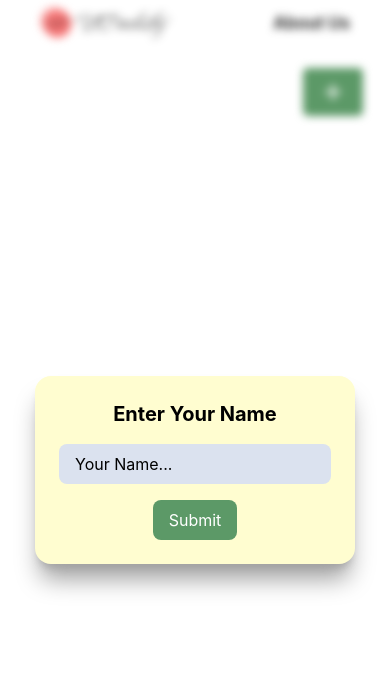
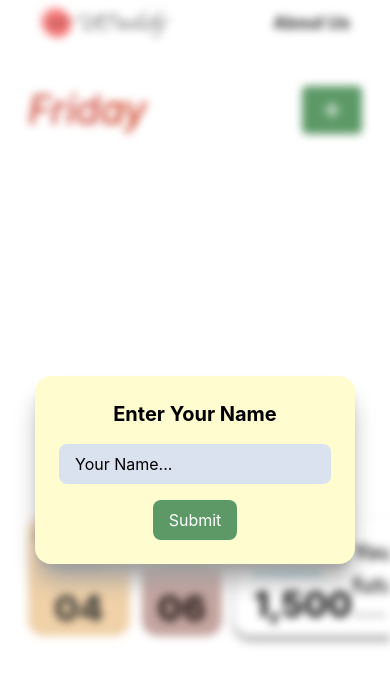
Before and after one commit to Muhammad-Uzair-2611/Utaskify, a React (Vite) app: page / in a window 390 px wide. Shown: the top 684 px of the page. Built offline with nearby package versions, Linux system fonts and the light colour scheme.

Commit message:
Work on Design

```diff
--- a/src/components/Addtask.jsx
+++ b/src/components/Addtask.jsx
@@ -8,7 +8,6 @@ import SplitText from "./SplitText";
 import ShinyText from "./ShinyText";
 import UserInfo from "./UserInfo";
 import { useForm } from "react-hook-form";
-import { form } from "framer-motion/client";
 
 const Addtask = () => {
   //*States & Refs
@@ -18,18 +17,22 @@ const Addtask = () => {
   const [show, setIsShow] = useState(false);
   const [showFinished, setShowfinished] = useState(true);
   const taskRef = useRef(null);
+
+  //*Variables
+  let date = new Date();
+  let month = date.getMonth() + 1;
+  let day = date.getDate();
+  let year = date.getFullYear();
+  let dayName = date.toLocaleDateString("en-US", { weekday: "long" });
+
+  //*Constants
   const {
     register,
     handleSubmit,
     formState: { errors },
   } = useForm();
-  //*Variables
-
-  let date = new Date();
-  let month = date.getMonth() + 1;
-  let day = date.getDate();
-  let year = date.getFullYear();
-  let dayName = date.toLocaleDateString("en-US", { weekday: "long" });
+  const isVisible = localStorage.getItem("isVisible");
+  const userName = localStorage.getItem("name") || "Anonymous";
   const fullDate = `${month}/${day}/${year}`;
 
   //*Effects
@@ -58,7 +61,7 @@ const Addtask = () => {
     localStorage.setItem("todos", JSON.stringify(todos));
   };
 
-  const handleKeyPress = (e) => {
+  const handleKeyDown = (e) => {
     e.key == "Enter" && handleAdd();
   };
 
@@ -127,8 +130,6 @@ const Addtask = () => {
   const showAll = () => {
     setIsShow(!show);
   };
-  const isVisible = localStorage.getItem("isVisible");
-  const userName = localStorage.getItem("name") || "Anonymous";
 
   return (
     <>
@@ -138,17 +139,17 @@ const Addtask = () => {
       ) : (
         <div
           className={`${isVisible ? "" : "blur-xs"}
-           heading p-2 mt-5 flex sm:justify-center items-center font-bold text-4xl text-black`}
+           heading p-2 px-4 sm:px-2 mt-5 flex flex-col sm:flex-row sm:justify-center sm:items-center items-start font-bold text-4xl text-black`}
         >
           <SplitText
             text={`Hello, ${userName},`}
-            className="font-bold text-[25px] sm:text-4xl"
+            className="font-bold text-[30px] mb-2 sm:mb-0 sm:text-4xl"
           />
           <ShinyText
             text="Start planning today!"
             disabled={false}
             speed={3}
-            className="custom-class text-[25px] sm:text-4xl"
+            className="shiny-text-white_Black text-[25px] sm:text-4xl"
           />
         </div>
       )}
@@ -156,12 +157,11 @@ const Addtask = () => {
         <div
           className={`${
             isVisible ? "" : "blur-xs"
-          }  container sm:w-[96vw] w-full  sm:rounded-[5px]  h-screen sm:mt-5 overflow-y-auto relative  overflow-visible transition-all`}
+          }  container sm:w-[96vw] w-full  sm:rounded-[5px]  h-auto sm:mt-5 overflow-y-hidden relative  overflow-visible transition-all px-3 sm:px-0`}
         >
-          {/* <section className="sticky z-10 top-11 line w-full h-0.5 bg-[#E6A157] "></section> */}
           <form onSubmit={handleSubmit(() => handleAdd)}>
-            <div className="w-full flex my-5 gap-x-2 justify-center items-center">
-              <div className="flex flex-col relative">
+            <div className=" flex sm:justify-center sm:gap-x-2 justify-between items-center p-4 mt-4 sm:mt-0 sm:px-0 ">
+              <div className="sm:flex flex-col relative hidden">
                 <input
                   {...register("title", {
                     maxLength: { value: 25, message: "Title is too long" },
@@ -169,7 +169,7 @@ const Addtask = () => {
                   value={title}
                   onChange={handleTitle}
                   type="text"
-                  className="bg-[#DBE2EF] h-12 p-2 outline-0 rounded-[5px] hidden sm:block"
+                  className="bg-[#DBE2EF] h-12 p-2 outline-0 rounded-[5px] "
                   placeholder="Title (optional)"
                 />
                 {errors.title && (
@@ -178,26 +178,30 @@ const Addtask = () => {
                   </span>
                 )}
               </div>
-              <div className="flex flex-col relative w-2/3">
+              <div className="flex-col relative w-2/3 hidden sm:flex">
                 <input
                   {...register("task", {
                     maxLength: { value: 78, message: "Task is to Long" },
                   })}
                   value={todo}
                   onChange={handleDesc}
+                  onKeyDown={handleKeyDown}
                   type="text"
-                  className="bg-[#DBE2EF] p-2 h-12 outline-0  rounded-[5px] hidden sm:block "
+                  className="bg-[#DBE2EF] p-2 h-12 outline-0  rounded-[5px]  "
                   placeholder="Detail of the Task"
                 />
                 {errors.task && (
-                  <span className="text-red-500 font-semibold text-sm absolute -bottom-6">
+                  <span className="text-red-500  font-semibold text-sm absolute -bottom-6">
                     Task is too Long
                   </span>
                 )}
               </div>
-              {/* <span className="text-5xl playwrite-it-moderna text-red-500">
-              {dayName}
-            </span> */}
+              <ShinyText
+                text={dayName}
+                disabled={false}
+                speed={3}
+                className="shiny-text-white_Red text-[40px] italic block sm:hidden"
+              />
               <button
                 onClick={handleAdd}
                 className="flex justify-center items-center bg-[#5C9967] h-12 p-2 text-white rounded-[5px] w-15 cursor-pointer transform hover:scale-103 transition-all hover:bg-[#4A7D54] text-xl"
@@ -206,42 +210,36 @@ const Addtask = () => {
               </button>
             </div>
           </form>
-          {/* <span className="text-[#2D2D2D] mx-8 ">
-          <input
-            type="checkbox"
-            checked={showFinished}
-            onChange={toggleCheckbox}
-            className="accent-[#ff931f]"
-          />{" "}
-          Show Finished Tasks
-        </span> */}
-
           <div
             ref={taskRef}
-            className="grid grid-cols-2 gap-3 p-4 overflow-hidden h-90 custom-scrollbar"
+            className="grid sm:grid-cols-2 grid-cols-1 gap-3 p-4 overflow-hidden h-90 custom-scrollbar"
           >
             {todos.map((item) => {
               return (
                 <div
                   key={item.id}
-                  className="bg-[#F0D1A8] h-40 rounded-[5px] w-full flex justify-between items-center py-2 px-3 border-b-2 border-[#E6A157] text-[#2D2D2D] relative "
+                  className="bg-[#F0D1A8] h-40 sm:rounded-[5px] rounded-xl w-full flex justify-between items-center py-2 sm:px-3 pr-2 pl-5 sm:shadow-lg  text-[#2D2D2D] relative "
                 >
                   {item.Iscompleted ? (
-
-                    <div className="w-full h-full absolute left-0 flex justify-center items-center flex-col gap-y-1 font-bold text-3xl text-[#3A3A36]">
+                    <div className="w-full h-full absolute left-0 flex justify-center items-center flex-col gap-y-1 font-bold md:text-3xl text-2xl text-[#3A3A36]">
                       Completed
                       <button
-                        className="px-2 py-1 text-white cursor-pointer
-                       bg-[#5C9967] rounded-lg text-lg hover:bg-[#4A7D54]"
+                        onClick={handleCheckbox}
+                        id={item.id}
+                        className="px-2 md:font-semibold font-medium py-1 text-white cursor-pointer
+                       bg-[#5C9967] rounded-lg md:text-lg text-[15px] hover:bg-[#4A7D54]"
                       >
                         Undo
                       </button>
+                      <span className="md:text-2xl text-lg font-medium">
+                        Complete Date:{item.date}
+                      </span>
                     </div>
                   ) : (
                     <>
                       <div className="h-full w-4/4 flex flex-col justify-between  ">
                         <div className=" flex flex-col  h-full">
-                          <span className="title text-3xl font-bold text-[#3A3A36]">
+                          <span className="title md:text-3xl text-2xl font-bold text-[#3A3A36]">
                             {item.title}
                           </span>
 
@@ -299,17 +297,43 @@ const Addtask = () => {
               );
             })}
           </div>
-
           {todos.length >= 5 && (
-            <div className="flex justify-center sticky bottom-0 p-2 w-full">
+            <div className="flex justify-center items-center p-2 w-full">
               <button
-                className="bg-[#5C9967] text-[white] rounded-[10px] px-2 py-3 font-bold cursor-pointer transform hover:scale-102 hover:bg-[#4A7D54] transition-all"
+                className=" text-[#3A3A36] text-lg px-2 py-3 font-bold cursor-pointer transform hover:scale-102  transition-all"
                 onClick={showAll}
               >
                 {show ? "Show Less" : "Show All"}
               </button>
             </div>
           )}
+          <div className="px-4 flex mb-10 gap-x-3">
+            <div className="comTask w-30 flex-col rounded-2xl bg-[#F0D1A8] p-2 flex  justify-between items-center text-[#3A3A36]">
+              <span className=" text-center font-bold">Completed Tasks</span>
+              <span className="text-4xl font-extrabold">04</span>
+            </div>
+            <div className="penTask w-30 flex-col rounded-2xl bg-[#C4A49F] p-2 flex  justify-between items-center text-[#291e1a]">
+              <span className=" text-center font-bold">Pending Tasks</span>
+              <span className="text-4xl font-extrabold">06</span>
+            </div>
+            <div className="totTask flex justify-between w-[80%] bg-white  rounded-2xl px-5 py-3 shadow-md shadow-neutral-500 items-center">
+              <div className="flex  h-full flex-col">
+                <span className="font-semibold text-[#30a1c4] text-lg">
+                  Tasks created
+                </span>
+                <span className="text-4xl font-bold">1,500</span>
+              </div>
+              <div className="max-w-90  max-h-20 overflow-clip">
+                <ShinyText
+                  text="Your future is created by what you do today, not tomorrow not tomorrow"
+                  disabled={false}
+                  speed={3}
+                  className="shiny-text-white_Black text-[22px] font-bold"
+                />
+                <span className="text-[22px] font-bold text-[#3A3A36]"></span>
+              </div>
+            </div>
+          </div>
         </div>
       </div>
     </>
--- a/src/components/Navbar.jsx
+++ b/src/components/Navbar.jsx
@@ -16,9 +16,11 @@ const Navbar = () => {
     <nav
       className={`${
         isVisible ? "" : "blur-xs"
-      } sm:bg-[#FFFDD0] inter sm:shadow-lg sm:shadow-neutral-400  text-[#2D2D2D] h-12 flex justify-between  items-center sm:px-3 px-10 sticky top-0 w-full z-10 `}
+      } sm:bg-[#FFFDD0] bg-white inter sm:shadow-lg  shadow-neutral-400  text-[#2D2D2D] h-12 flex justify-between  items-center sm:px-3 px-10 sticky top-0 w-full z-10 `}
     >
-      <div className="font-extrabold text-2xl cursor-pointer"><img src="src/Logo/Logo.svg" alt="UTaskify" /></div>
+      <div className="font-extrabold text-2xl cursor-pointer">
+        <img src="src/Logo/Logo.svg" alt="UTaskify" />
+      </div>
       <ul
         className="flex gap-x-5 text-[17px] font-bold [&>li]:cursor-pointer
         [&>li]:transition-all [&>li]:duration-200 transform [&>li]:hover:scale-105 [&>li]:select-none "
--- a/src/components/ShinyText.css
+++ b/src/components/ShinyText.css
@@ -1,15 +1,18 @@
-.shiny-text {
+.shiny-text-white_Black {
   color: #00000081; /* Adjust this color to change intensity/style */
-    background: linear-gradient(
-      120deg,
-      white,
-      black,
-      rgba(255, 255, 255, 0) 60%
-    );
+  background: linear-gradient(120deg, white, black, rgba(255, 255, 255, 0) 60%);
   background-size: 200% 100%;
   -webkit-background-clip: text;
   background-clip: text;
   display: inline-block;
+  animation: shine 5s linear infinite;
+}
+.shiny-text-white_Red {
+  color: #8b00007e; /* Adjust this color to change intensity/style */
+  background: linear-gradient(120deg, #ff4500, #ff6347 60%);
+  background-size: 200% 100%;
+  -webkit-background-clip: text;
+  background-clip: text;
   animation: shine 5s linear infinite;
 }
 
--- a/src/components/ShinyText.jsx
+++ b/src/components/ShinyText.jsx
@@ -1,11 +1,11 @@
-import './ShinyText.css';
+import "./ShinyText.css";
 
-const ShinyText = ({ text, disabled = false, speed = 5, className = '' }) => {
+const ShinyText = ({ text, disabled = false, speed = 5, className = "" }) => {
   const animationDuration = `${speed}s`;
 
   return (
     <div
-      className={`shiny-text ${disabled ? 'disabled' : ''} ${className}`}
+      className={`${disabled ? "disabled" : ""} ${className}`}
       style={{ animationDuration }}
     >
       {text}
```
Lines whose indentation alone changed are shown as unchanged.
